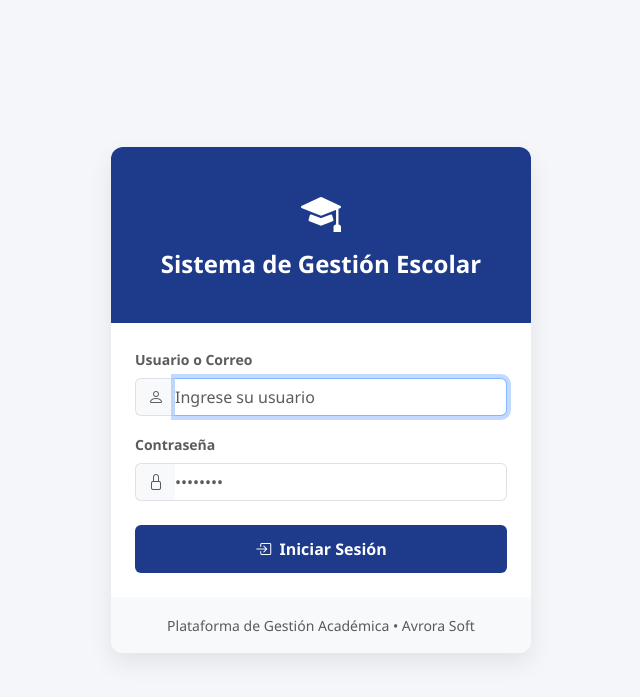
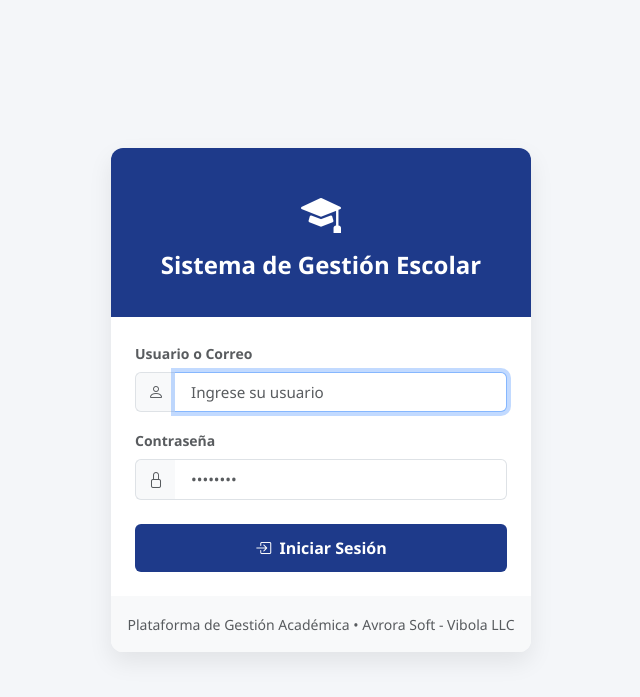
Before and after one commit to Avrorasoft/colegio_vaca_diez, a Flask app: page /login in a window 1280 px wide. Shown: the top 697 px of the page, without its empty margins (319-959 px from the left). Run offline with Flask 3, Linux system fonts and the light colour scheme; parts of the project's set-up code (start-up, migrations or seed data) failed here and were passed over; some libraries are stand-ins or nearby versions.

Commit message:
fix: restauración y optimización de márgenes y padding en la vista de login.html

```diff
--- a/templates/auth/login.html
+++ b/templates/auth/login.html
@@ -3,7 +3,7 @@
 <head>
     <meta charset="UTF-8">
     <meta name="viewport" content="width=device-width, initial-scale=1.0">
-    <title>Iniciar Sesión - Colegio Dr. Antonio Vaca Díez</title>
+    <title>Iniciar Sesión - {{ institucion.institucion_linea1 if institucion else 'Sistema de Gestión Escolar' }}</title>
     <link href="https://cdn.jsdelivr.net/npm/bootstrap@5.3.0/dist/css/bootstrap.min.css" rel="stylesheet">
     <link rel="stylesheet" href="https://cdn.jsdelivr.net/npm/bootstrap-icons@1.11.0/font/bootstrap-icons.css">
     <style>
@@ -45,8 +45,8 @@
 <div class="login-card">
     <div class="card-header-custom">
         <i class="bi bi-mortarboard-fill fs-1 d-block mb-2"></i>
-        <h1 class="h4 text-white fw-bold">{{ institucion.institucion_linea1 }}</h1>
-		<p class="text-muted small">{{ institucion.institucion_linea2 }}</p>
+        <h1 class="h4 text-white fw-bold">{{ institucion.institucion_linea1 if institucion else 'Sistema de Gestión Escolar' }}</h1>
+        <p class="text-white-50 small mb-0">{{ institucion.institucion_linea2 if institucion else '' }}</p>
     </div>
     <div class="card-body p-4">
         {% with messages = get_flashed_messages(with_categories=true) %}
@@ -66,14 +66,14 @@
                 <label for="username" class="form-label text-muted small fw-semibold">Usuario o Correo</label>
                 <div class="input-group">
                     <span class="input-group-text bg-light border-end-0"><i class="bi bi-person text-muted"></i></span>
-                    <input type="text" class="form-control border-start-0 ps-0" id="username" name="username" placeholder="Ingrese su usuario" required autofocus>
+                    <input type="text" class="form-control border-start-0 py-2 px-3" id="username" name="username" placeholder="Ingrese su usuario" required autofocus style="font-size: 0.95rem;">
                 </div>
             </div>
             <div class="mb-3">
                 <label for="password" class="form-label text-muted small fw-semibold">Contraseña</label>
                 <div class="input-group">
                     <span class="input-group-text bg-light border-end-0"><i class="bi bi-lock text-muted"></i></span>
-                    <input type="password" class="form-control border-start-0 ps-0" id="password" name="password" placeholder="••••••••" required>
+                    <input type="password" class="form-control border-start-0 py-2 px-3" id="password" name="password" placeholder="••••••••" required style="font-size: 0.95rem;">
                 </div>
             </div>
             <div class="d-grid mt-4">
@@ -84,7 +84,7 @@
         </form>
     </div>
     <div class="card-footer bg-light text-center py-3 border-0">
-        <small class="text-muted">Plataforma de Gestión Académica &bull; Avrora Soft</small>
+        <small class="text-muted">Plataforma de Gestión Académica &bull; Avrora Soft - Vibola LLC</small>
     </div>
 </div>
 <script src="https://cdn.jsdelivr.net/npm/bootstrap@5.3.0/dist/js/bootstrap.bundle.min.js"></script>
```
